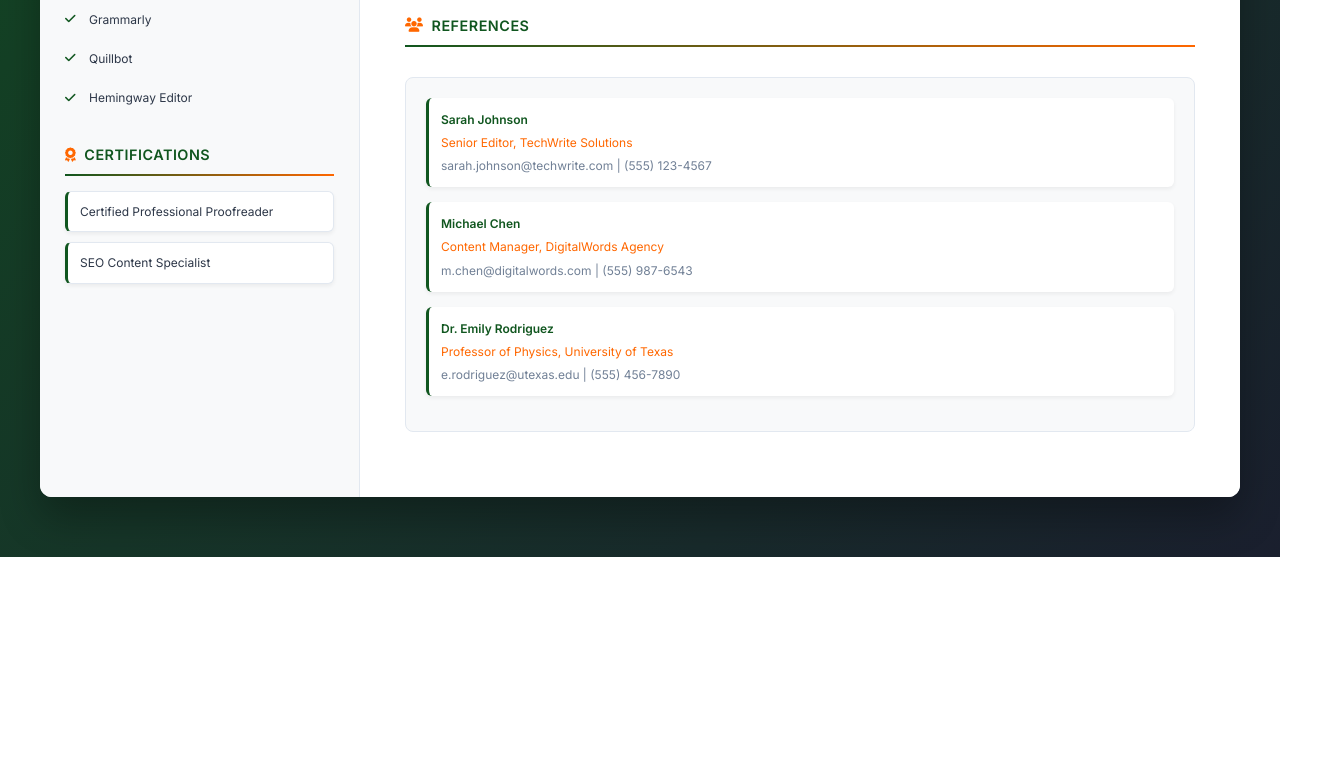
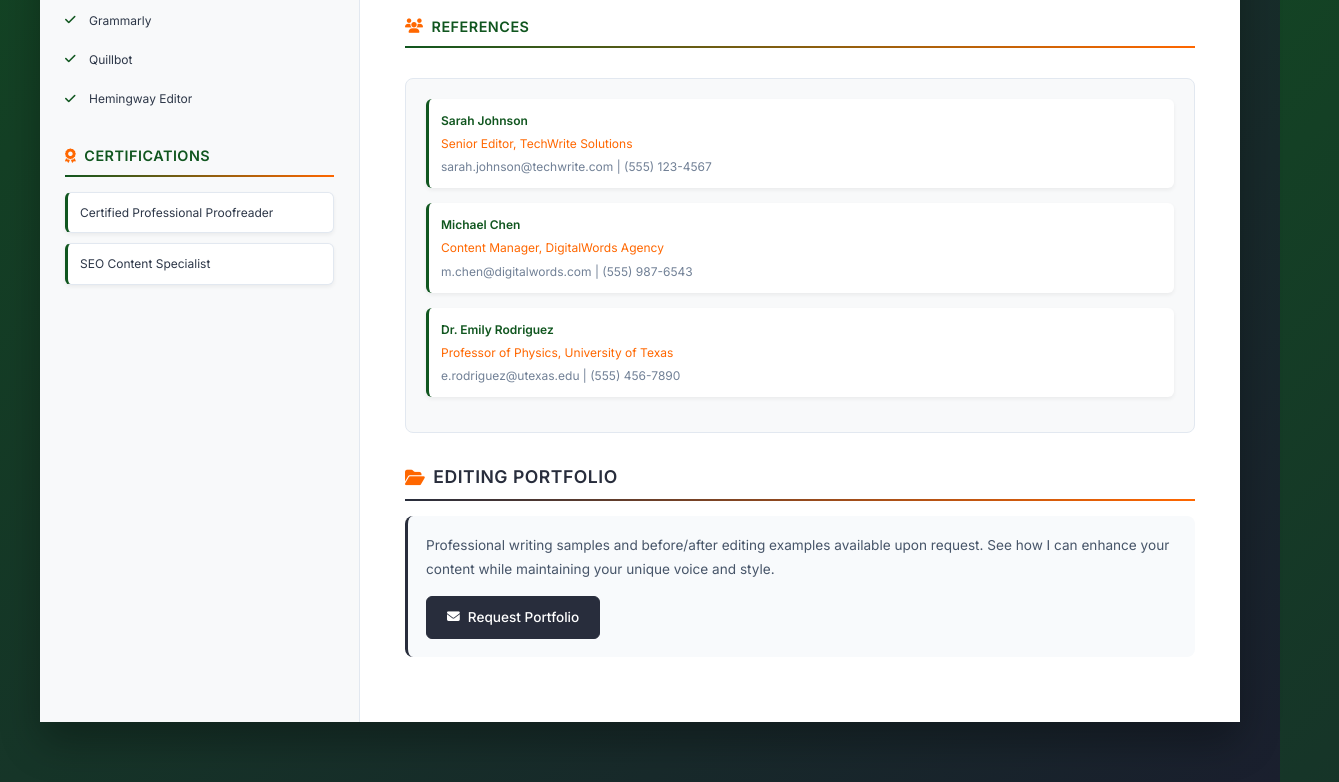
Before and after one commit to smfali/fahadali-editor, a plain HTML site: page index.html in a window 1280 px wide. Shown: the part 1108-1890 px from the top of the page, 1339 px wide, since content can reach past the window. Before the commit the page ends 1665 px from the top, so only its background shows below. Drawn offline with Linux system fonts and the light colour scheme.

Commit message:
index.html updated

```diff
--- a/index.html
+++ b/index.html
@@ -39,7 +39,7 @@
             background: var(--white);
             box-shadow: 0 20px 40px rgba(0, 0, 0, 0.3);
             border-radius: 12px;
-            overflow: hidden;
+            overflow: visible;
         }
 
         /* Full-length Header */
@@ -51,6 +51,10 @@
             align-items: center;
             gap: 40px;
             position: relative;
+            border-top: 1px solid var(--vibrant-orange); /* NEW BORDER */
+            border-left: 1px solid var(--vibrant-orange); /* NEW BORDER */
+            border-right: 1px solid var(--vibrant-orange); /* NEW BORDER */
+            box-shadow: 0 4px 12px rgba(0, 0, 0, 0.1); /* Optional enhancement */
         }
 
         .header::before {
@@ -403,6 +407,118 @@
             color: var(--text-light);
         }
 
+        /* Portfolio Section */
+        .portfolio-section {
+            margin: 30px 0;
+            padding: 0;
+        }
+
+        .portfolio-section h3 {
+            font-size: 1.1rem;
+            font-weight: 600;
+            color: #282d3c;
+            margin-bottom: 15px;
+            padding-bottom: 8px;
+            border-bottom: 2px solid;
+            border-image: linear-gradient(90deg, #282d3c, #ff6700) 1;
+            text-transform: uppercase;
+            letter-spacing: 0.5px;
+            display: flex;
+            align-items: center;
+        }
+
+        .portfolio-section h3 i {
+            margin-right: 8px;
+            color: #ff6700;
+        }
+
+        .portfolio-content {
+            background: #f8fafc;
+            padding: 18px;
+            border-radius: 8px;
+            border-left: 3px solid #282d3c;
+            margin-bottom: 12px;
+        }
+
+        .portfolio-content p {
+            color: #475569;
+            line-height: 1.7;
+            margin-bottom: 15px;
+            font-size: 0.85rem;
+        }
+
+        .portfolio-btn {
+            display: inline-flex;
+            align-items: center;
+            gap: 8px;
+            background: #282d3c;
+            color: white;
+            padding: 10px 20px;
+            border-radius: 6px;
+            text-decoration: none;
+            font-weight: 500;
+            font-size: 0.85rem;
+            transition: all 0.3s ease;
+            border: 1px solid #282d3c;
+        }
+
+        .portfolio-btn:hover {
+            background: #ff6700;
+            border-color: #ff6700;
+            transform: translateY(-1px);
+            color: white;
+            text-decoration: none;
+        }
+
+        .portfolio-btn i {
+            font-size: 0.8rem;
+        }
+
+        /* Match existing section hover effects */
+        .portfolio-content {
+            transition: transform 0.3s ease;
+        }
+
+        .portfolio-content:hover {
+            transform: translateY(-2px);
+            border-left: 3px solid #ff6700;
+        }
+
+/* Responsive */
+@media (max-width: 640px) {
+    .portfolio-content {
+        padding: 15px;
+    }
+
+    .portfolio-btn {
+        padding: 8px 16px;
+        font-size: 0.8rem;
+    }
+}
+
+/* For dark theme compatibility */
+.sidebar .portfolio-section {
+    background: white;
+    border: 1px solid #e2e8f0;
+}
+
+/* Responsive design */
+@media (max-width: 768px) {
+    .portfolio-section {
+        padding: 20px;
+        margin: 20px 0;
+    }
+
+    .portfolio-section h3 {
+        font-size: 1.1rem;
+    }
+
+    .portfolio-btn {
+        padding: 10px 20px;
+        font-size: 0.85rem;
+    }
+}
+
         /* Responsive Design */
         @media (max-width: 968px) {
             .content {
@@ -525,16 +641,6 @@
                         <li><i class="fas fa-check"></i> Quillbot</li>
                         <li><i class="fas fa-check"></i> Hemingway Editor</li>
 
-
-
-
-
-
-
-
-
-
-
                     </ul>
                 </div>
 
@@ -607,6 +713,15 @@
                         </ul>
                     </div>
                 </div>
+                <div class="portfolio-section">
+                <h3><i class="fas fa-folder-open"></i> Editing Portfolio</h3>
+                <div class="portfolio-content">
+                    <p>Professional writing samples and before/after editing examples available upon request. See how I can enhance your content while maintaining your unique voice and style.</p>
+                    <a href="mailto:newwebgenesys@gmail.com?subject=Portfolio%20Request&body=Hello%20Fahad,%20I'd%20like%20to%20see%20your%20editing%20portfolio." class="portfolio-btn">
+                        <i class="fas fa-envelope"></i> Request Portfolio
+                    </a>
+                </div>
+            </div>
             </div>
         </div>
     </div>
```
